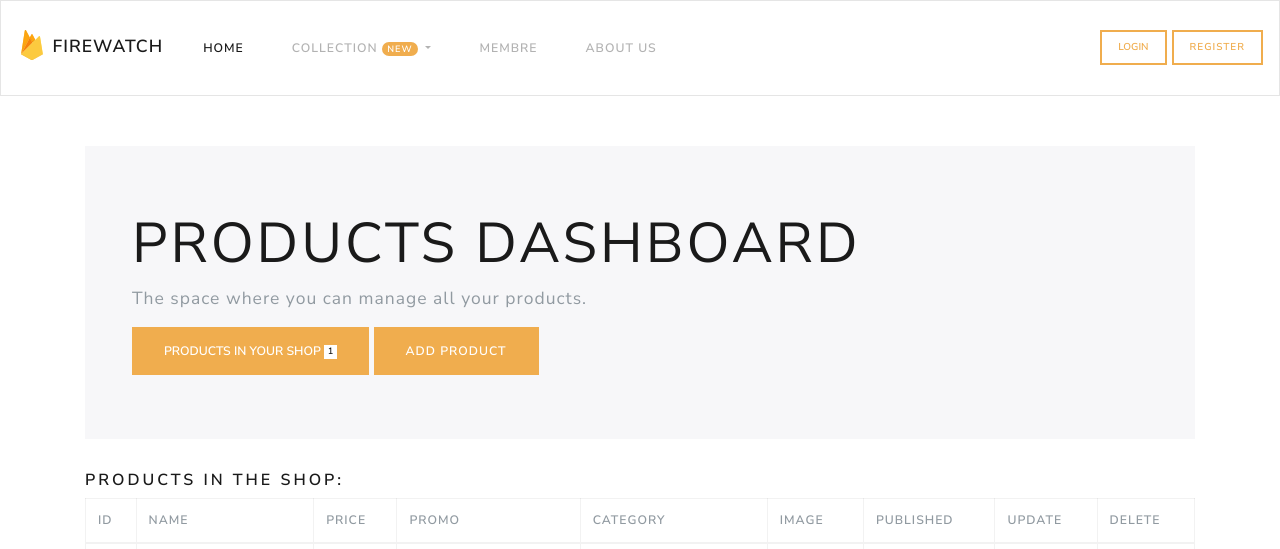
After one commit to Eddaoust/Fire-Watch, a Symfony app: template templates/product_admin/listProducts.html.twig in a window 1280 px wide. The commit adds this page. Shown: the top 549 px of the page. Run offline with Twig, Linux system fonts and the light colour scheme; the template is opened without the code that fills it: most values are stand-ins (such as "Sample title", 1, 10 or a date in 2020); grey boxes marked "Sample" are stand-in pictures; some libraries are stand-ins or nearby versions.

Commit message:
Listing Product admin

```diff
--- a/templates/base.html.twig
+++ b/templates/base.html.twig
@@ -10,11 +10,11 @@
           integrity="sha512-Rksm5RenBEKSKFjgI3a41vrjkw4EVPlJ3+OiI65vTjIdo9brlAacEuKOiQ5OFh7cOI1bkDwLqdLw3Zg0cRJAAQ=="
           crossorigin=""/>
     {% block stylesheet %}{% endblock %}
-    <title>Cloud Watch - {% block title %}{% endblock %}</title>
+    <title>Firewatch - {% block title %}{% endblock %}</title>
 </head>
 <body>
     <nav class="navbar navbar-expand-lg navbar-light bg-light" style="margin-bottom: 50px">
-        <a class="navbar-brand" href="#"><img src="{{ asset('img/logo/firebase-1.svg') }}" width="30" height="30" style="margin-bottom: 5px"> Cloud Watch</a>
+        <a class="navbar-brand" href="#"><img src="{{ asset('img/logo/firebase-1.svg') }}" width="30" height="30" style="margin-bottom: 5px"> Firewatch</a>
         <button class="navbar-toggler" type="button" data-toggle="collapse" data-target="#navbarNav" aria-controls="navbarNav" aria-expanded="false" aria-label="Toggle navigation">
             <span class="navbar-toggler-icon"></span>
         </button>
--- a/templates/product/home.html.twig
+++ b/templates/product/home.html.twig
@@ -5,7 +5,7 @@
 {% block body %}
     <div class="jumbotron">
         <div class="container">
-            <h1 class="display-4">Cloud Watch</h1>
+            <h1 class="display-4">Firewatch</h1>
             <p class="lead">Established in New York City 100 years ago, taste the excellence of a century-old company and leader in its field.</p>
         </div>
     </div>
--- a/templates/product_admin/home_admin.html.twig
+++ b/templates/product_admin/home_admin.html.twig
@@ -8,7 +8,7 @@
             <h1 class="display-4">Dashboard</h1>
             <p class="lead">The space where you can manage all your product and user.</p>
             <a href="#" class="btn btn-outline-primary btn-sm">Managing users</a>
-            <a href="#" class="btn btn-outline-primary btn-sm">Managing products</a>
+            <a href="{{ path('product_admin') }}" class="btn btn-outline-primary btn-sm">Managing products</a>
         </div>
     </div>
     <div class="row">
--- /dev/null
+++ b/templates/product_admin/listProducts.html.twig
@@ -0,0 +1,52 @@
+{% extends 'base.html.twig' %}
+
+{% block title %}Products Manager{% endblock %}
+
+{% block body %}
+
+    <div class="jumbotron">
+        <div class="container">
+            <h1 class="display-4">Products Dashboard</h1>
+            <p class="lead">The space where you can manage all your products.</p>
+            <button class="btn btn-warning" type="button">Products in your shop <span class="badge badge-light">{{ products | length }}</span></button>
+            <a href="#" class="btn btn-warning">Add product</a>
+        </div>
+    </div>
+
+    <div class="row">
+        <div class="col-xl-12">
+            <h5>Products in the shop: </h5>
+            <table class="table table-hover table-bordered table-sm">
+                <thead>
+                <tr>
+                    <th scope="col">Id</th>
+                    <th scope="col">Name</th>
+                    <th scope="col">Price</th>
+                    <th scope="col">Promo</th>
+                    <th scope="col">Category</th>
+                    <th scope="col">Image</th>
+                    <th scope="col">Published</th>
+                    <th scope="col">Update</th>
+                    <th scope="col">Delete</th>
+                </tr>
+                </thead>
+                <tbody>
+                {% for product in products %}
+                    <tr>
+                        <th scope="row">{{ product.id }}</th>
+                        <td>{{ product.name }}</td>
+                        <td>{{ product.price }}&euro;</td>
+                        <td>{{ product.promo }}%</td>
+                        <td>{{ product.category.name }}</td>
+                        <td><img src="{{ asset('img/collection/') ~ product.img }}" style="width: 50px"></td>
+                        <td><a href="#">{% if product.published %}<i class="fas fa-eye"></i>{% else %}<i class="fas fa-eye-slash"></i>{% endif %}</a></td>
+                        <td><a href="#"><i class="fas fa-pen"></i></a></td>
+                        <td><a href="#"><i class="fas fa-trash-alt"></i></a></td>
+                    </tr>
+                {% endfor %}
+                </tbody>
+            </table>
+        </div>
+    </div>
+
+{% endblock %}
```
Also changed, not shown: src/Controller/ProductAdminController.php (+14 -0 lines), templates/product/list.html.twig (indentation only).
